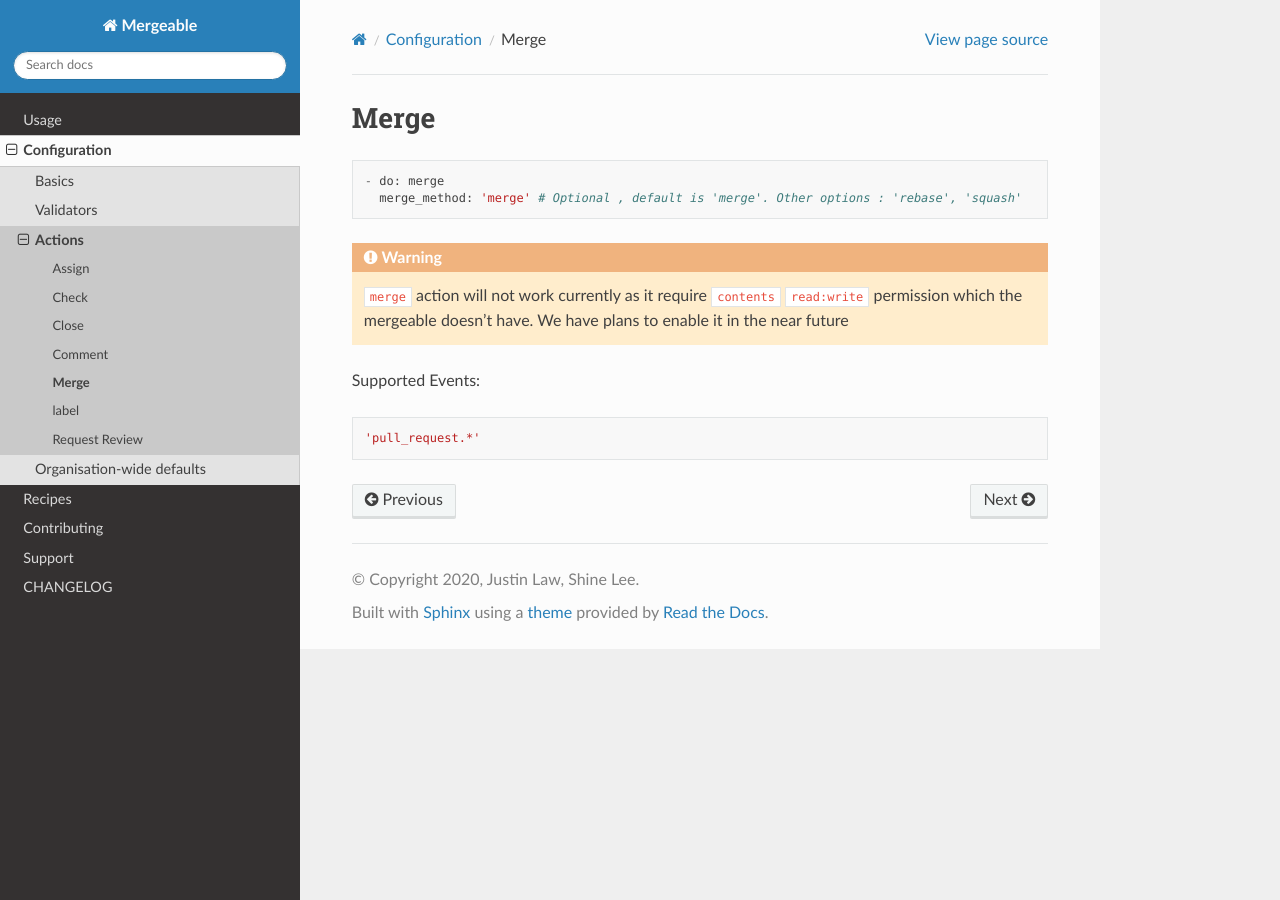
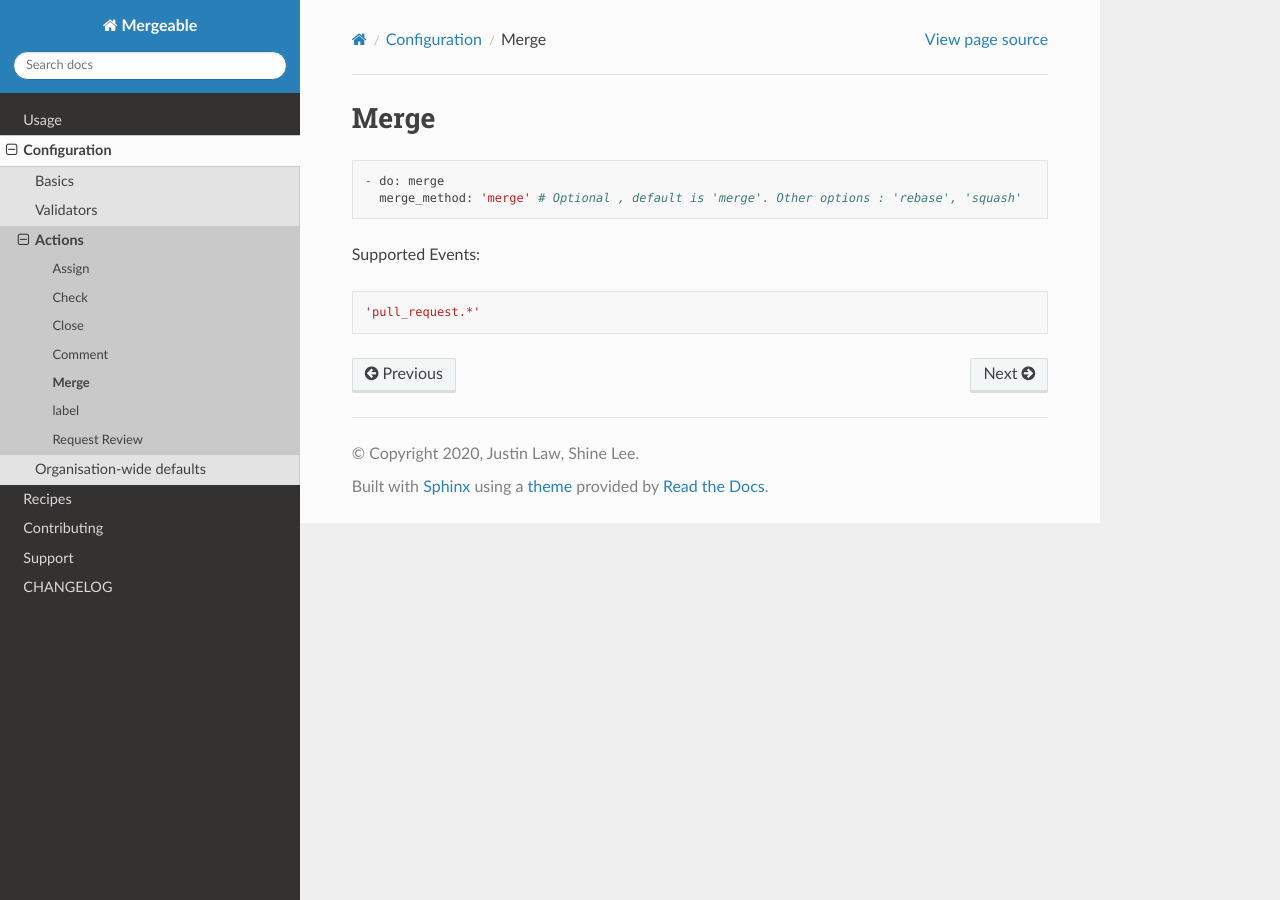
Before and after one commit to mergeability/mergeable, a Sphinx documentation site: the page built from docs/actions/merge.rst, in a window 1280 px wide. Built offline with Sphinx 7.4.7 and the Read the Docs theme 2.0.0, drawn with Linux system fonts in a browser that asks for light colours.

```diff
--- a/docs/actions/merge.rst
+++ b/docs/actions/merge.rst
@@ -6,9 +6,6 @@
     - do: merge
       merge_method: 'merge' # Optional , default is 'merge'. Other options : 'rebase', 'squash'
 
-.. warning::
-    ``merge`` action will not work currently as it require ``contents`` ``read:write`` permission which the mergeable doesn't have. We have plans to enable it in the near future
-
 Supported Events:
 ::
 
```
